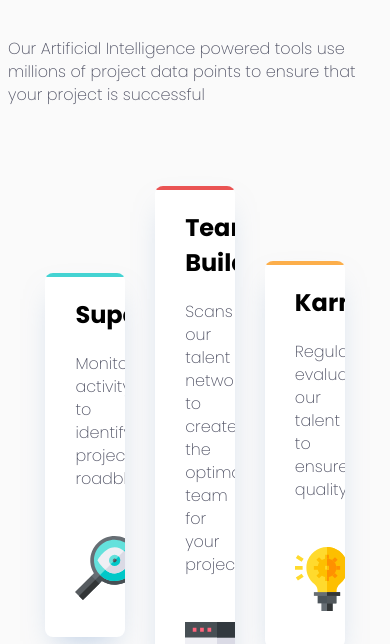
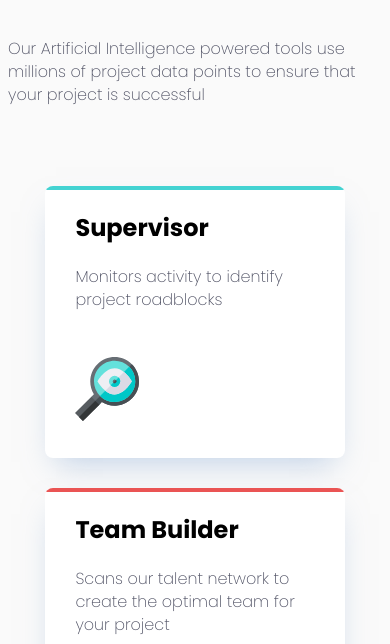
Before and after one commit to bakellian/Four-card-feature-section, a plain HTML site: page index.html in a window 390 px wide. Shown: the part 200-844 px from the top of the page. Drawn offline with Linux system fonts and the light colour scheme.

Commit message:
adding media query for mobile scale

```diff
--- a/stylesheet.css
+++ b/stylesheet.css
@@ -18,7 +18,7 @@ body {
 
 .grid {
     display: grid;
-    align-items: center;
+    /* align-items: center; */
     grid-template-columns: repeat(3, 1fr);
     gap: 1.875rem;
     margin-top: 4rem;
@@ -47,6 +47,11 @@ body {
     padding-left: 1.875rem;
     padding-right: 1.875rem;
     padding-bottom: 1.875rem;
+}
+
+.img-wrapper {
+    margin-top: 1.875rem;
+    align-self: flex-end;
 }
 
 img {
@@ -84,3 +89,13 @@ p {
     color: #4D4F62;
     line-height: 1.438rem;
 }
+
+@media (max-width: 800px) {
+    /*Styles for viewports narrower than 400 pixels. */
+    .grid {
+        display: grid;
+        grid-template-columns: 1fr;
+        gap: 1.875rem;
+        margin-bottom: 3rem;
+    }
+  }
```
